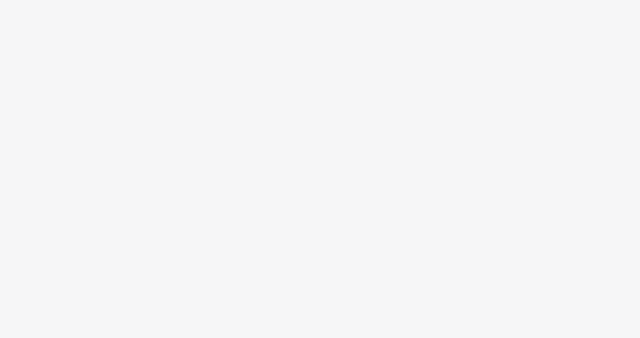
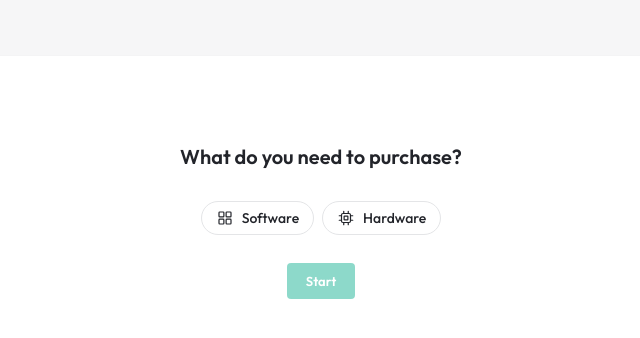
Before and after one commit to pablobello-se/angular-challenge, an Angular app: page / in a window 1280 px wide. Shown: the top 338 px of the page, without its empty margins (319-959 px from the left). Built offline with nearby package versions, Linux system fonts and the light colour scheme.

Commit message:
feat(ui): add schema chooser page

```diff
--- a/src/app/app.routes.ts
+++ b/src/app/app.routes.ts
@@ -1,3 +1,4 @@
 import { Routes } from '@angular/router';
+import { SchemaChooserComponent } from './features/schema-chooser/schema-chooser.component';
 
-export const routes: Routes = [];
+export const routes: Routes = [{ path: '', component: SchemaChooserComponent }];
--- /dev/null
+++ b/src/app/features/schema-chooser/schema-chooser.component.html
@@ -0,0 +1,42 @@
+<section class="chooser card">
+  <h1 class="chooser__title">What do you need to purchase?</h1>
+
+  <ng-container *ngIf="!loading(); else loadingTpl">
+    <div class="chooser__options" role="radiogroup" aria-label="Request type">
+      <button
+        *ngFor="let schema of schemas()"
+        type="button"
+        role="radio"
+        class="chooser__option"
+        [class.chooser__option--selected]="selected()?.id === schema.id"
+        [attr.aria-checked]="selected()?.id === schema.id"
+        (click)="selected.set(schema)"
+      >
+        <ng-container [ngSwitch]="iconFor(schema)">
+          <!-- Hardware: chip -->
+          <svg *ngSwitchCase="'hardware'" class="chooser__icon" viewBox="0 0 24 24" aria-hidden="true">
+            <rect x="6" y="6" width="12" height="12" rx="2" />
+            <rect x="9.5" y="9.5" width="5" height="5" rx="0.5" />
+            <path d="M9 3v3M15 3v3M9 18v3M15 18v3M3 9h3M3 15h3M18 9h3M18 15h3" />
+          </svg>
+          <!-- Software (and default): app grid -->
+          <svg *ngSwitchDefault class="chooser__icon" viewBox="0 0 24 24" aria-hidden="true">
+            <rect x="4" y="4" width="6.5" height="6.5" rx="1" />
+            <rect x="13.5" y="4" width="6.5" height="6.5" rx="1" />
+            <rect x="4" y="13.5" width="6.5" height="6.5" rx="1" />
+            <rect x="13.5" y="13.5" width="6.5" height="6.5" rx="1" />
+          </svg>
+        </ng-container>
+        {{ optionLabel(schema) }}
+      </button>
+    </div>
+
+    <button type="button" class="btn btn--primary chooser__start" [disabled]="!selected()" (click)="start()">
+      Start
+    </button>
+  </ng-container>
+
+  <ng-template #loadingTpl>
+    <p class="chooser__loading">Loading…</p>
+  </ng-template>
+</section>
--- /dev/null
+++ b/src/app/features/schema-chooser/schema-chooser.component.scss
@@ -0,0 +1,76 @@
+.chooser {
+  width: 100%;
+  max-width: 900px;
+  min-height: 420px;
+  margin: 0 auto;
+  display: flex;
+  flex-direction: column;
+  align-items: center;
+  padding: 88px 24px;
+  border-radius: var(--radius-lg);
+
+  &__title {
+    font-size: 20px;
+    font-weight: 600;
+    margin: 0 0 32px;
+    text-align: center;
+  }
+
+  &__loading {
+    color: var(--color-text-muted);
+    font-size: 14px;
+  }
+
+  &__options {
+    display: flex;
+    flex-wrap: wrap;
+    justify-content: center;
+    gap: 8px;
+    margin-bottom: 28px;
+  }
+
+  &__option {
+    display: inline-flex;
+    align-items: center;
+    gap: 8px;
+    padding: 7px 14px;
+    border-radius: 999px;
+    border: 1px solid var(--color-border);
+    background: var(--color-surface);
+    color: var(--color-text);
+    font-size: 14px;
+    font-weight: 500;
+    cursor: pointer;
+    transition:
+      border-color 0.15s ease,
+      color 0.15s ease;
+
+    &:hover {
+      border-color: var(--color-text-faint);
+    }
+
+    &:focus-visible {
+      outline: none;
+      box-shadow: 0 0 0 3px var(--color-primary-ring);
+    }
+
+    &--selected,
+    &--selected:hover {
+      border-color: var(--color-primary);
+      color: var(--color-primary);
+    }
+  }
+
+  &__icon {
+    width: 18px;
+    height: 18px;
+    fill: none;
+    stroke: currentColor;
+    stroke-width: 1.6;
+    stroke-linecap: round;
+  }
+
+  &__start {
+    min-width: 58px;
+  }
+}
--- /dev/null
+++ b/src/app/features/schema-chooser/schema-chooser.component.ts
@@ -0,0 +1,52 @@
+import { CommonModule } from '@angular/common';
+import { Component, OnInit, signal } from '@angular/core';
+import { Router } from '@angular/router';
+import { SchemaApiService } from '../../core/services/schema-api.service';
+import { RequestStoreService } from '../../core/services/request-store.service';
+import { FormSchema } from '../../core/models/schema.models';
+
+@Component({
+  selector: 'app-schema-chooser',
+  standalone: true,
+  imports: [CommonModule],
+  templateUrl: './schema-chooser.component.html',
+  styleUrl: './schema-chooser.component.scss',
+})
+export class SchemaChooserComponent implements OnInit {
+  readonly schemas = signal<FormSchema[]>([]);
+  readonly loading = signal(true);
+  readonly selected = signal<FormSchema | null>(null);
+
+  constructor(
+    private readonly schemaApi: SchemaApiService,
+    private readonly store: RequestStoreService,
+    private readonly router: Router,
+  ) {
+    // Landing back on the chooser always starts a fresh request.
+    this.store.reset();
+  }
+
+  ngOnInit(): void {
+    this.schemaApi.getSchemas().subscribe((schemas) => {
+      this.schemas.set(schemas);
+      this.loading.set(false);
+    });
+  }
+
+  start(): void {
+    const schema = this.selected();
+    if (!schema) return;
+    this.store.selectSchema(schema);
+    this.router.navigate(['/request', schema.id, 'section', 0]);
+  }
+
+  /** Schemas are dynamic, so the icon is a best-effort match on the id with a generic fallback. */
+  iconFor(schema: FormSchema): 'hardware' | 'software' {
+    return schema.id.includes('hardware') ? 'hardware' : 'software';
+  }
+
+  /** "Software Request" -> "Software", matching the short pill labels in the mockups. */
+  optionLabel(schema: FormSchema): string {
+    return schema.title.replace(/\s+request$/i, '') || schema.title;
+  }
+}
```
